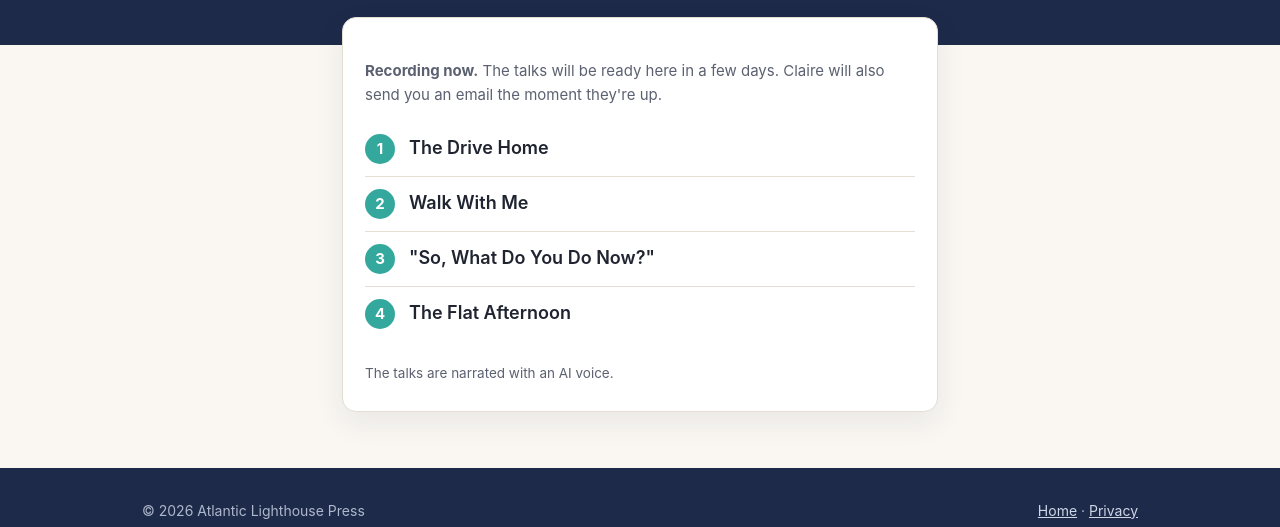
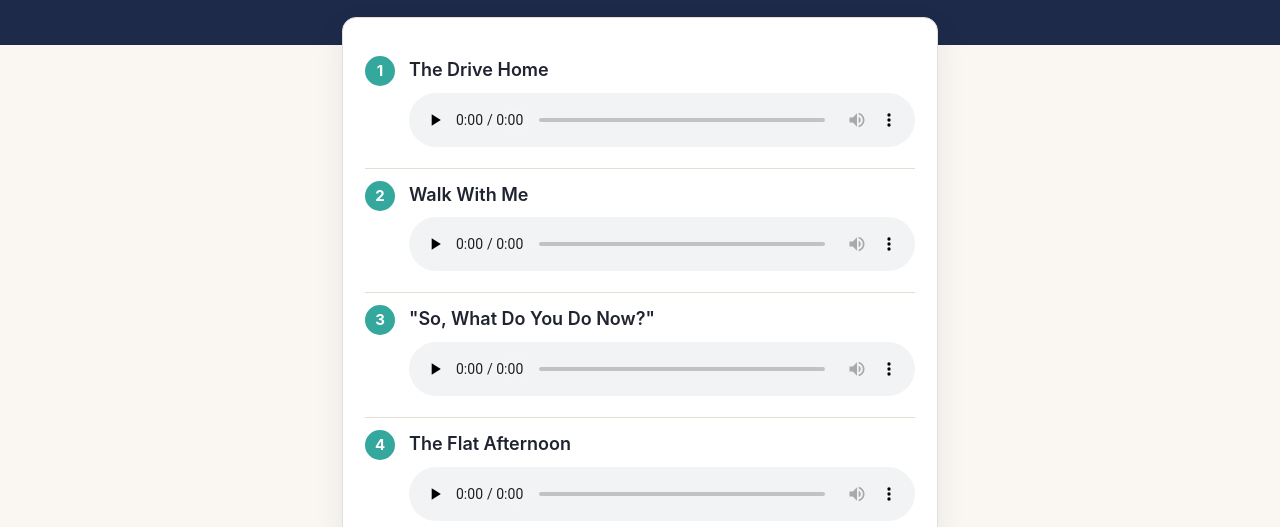
Before and after one commit to carlosottobcn/alpbooks.com, a plain HTML site: page claire/listen/index.html in a window 1280 px wide. Shown: the part 273-800 px from the top of the page. Drawn offline with Linux system fonts and the light colour scheme.

Commit message:
Turn on Claire audio players

```diff
--- a/claire/listen/index.html
+++ b/claire/listen/index.html
@@ -29,12 +29,11 @@
 
 <main class="wrap narrow" style="padding-bottom:56px">
   <div class="card">
-    <p class="note"><b>Recording now.</b> The talks will be ready here in a few days. Claire will also send you an email the moment they're up.</p>
     <ul class="episodes">
-      <li><span class="n">1</span><div><b>The Drive Home</b><!-- AUDIO: <audio controls preload="none" src="../../audio/claire-01-the-drive-home.mp3"></audio> --></div></li>
-      <li><span class="n">2</span><div><b>Walk With Me</b><!-- AUDIO: <audio controls preload="none" src="../../audio/claire-02-walk-with-me.mp3"></audio> --></div></li>
-      <li><span class="n">3</span><div><b>"So, What Do You Do Now?"</b><!-- AUDIO: <audio controls preload="none" src="../../audio/claire-03-so-what-do-you-do-now.mp3"></audio> --></div></li>
-      <li><span class="n">4</span><div><b>The Flat Afternoon</b><!-- AUDIO: <audio controls preload="none" src="../../audio/claire-04-the-flat-afternoon.mp3"></audio> --></div></li>
+      <li><span class="n">1</span><div style="flex:1"><b>The Drive Home</b><audio controls preload="none" src="../../audio/claire-01-the-drive-home.mp3" style="width:100%;margin-top:8px"></audio></div></li>
+      <li><span class="n">2</span><div style="flex:1"><b>Walk With Me</b><audio controls preload="none" src="../../audio/claire-02-walk-with-me.mp3" style="width:100%;margin-top:8px"></audio></div></li>
+      <li><span class="n">3</span><div style="flex:1"><b>"So, What Do You Do Now?"</b><audio controls preload="none" src="../../audio/claire-03-so-what-do-you-do-now.mp3" style="width:100%;margin-top:8px"></audio></div></li>
+      <li><span class="n">4</span><div style="flex:1"><b>The Flat Afternoon</b><audio controls preload="none" src="../../audio/claire-04-the-flat-afternoon.mp3" style="width:100%;margin-top:8px"></audio></div></li>
     </ul>
     <p class="fine">The talks are narrated with an AI voice.</p>
   </div>
```
